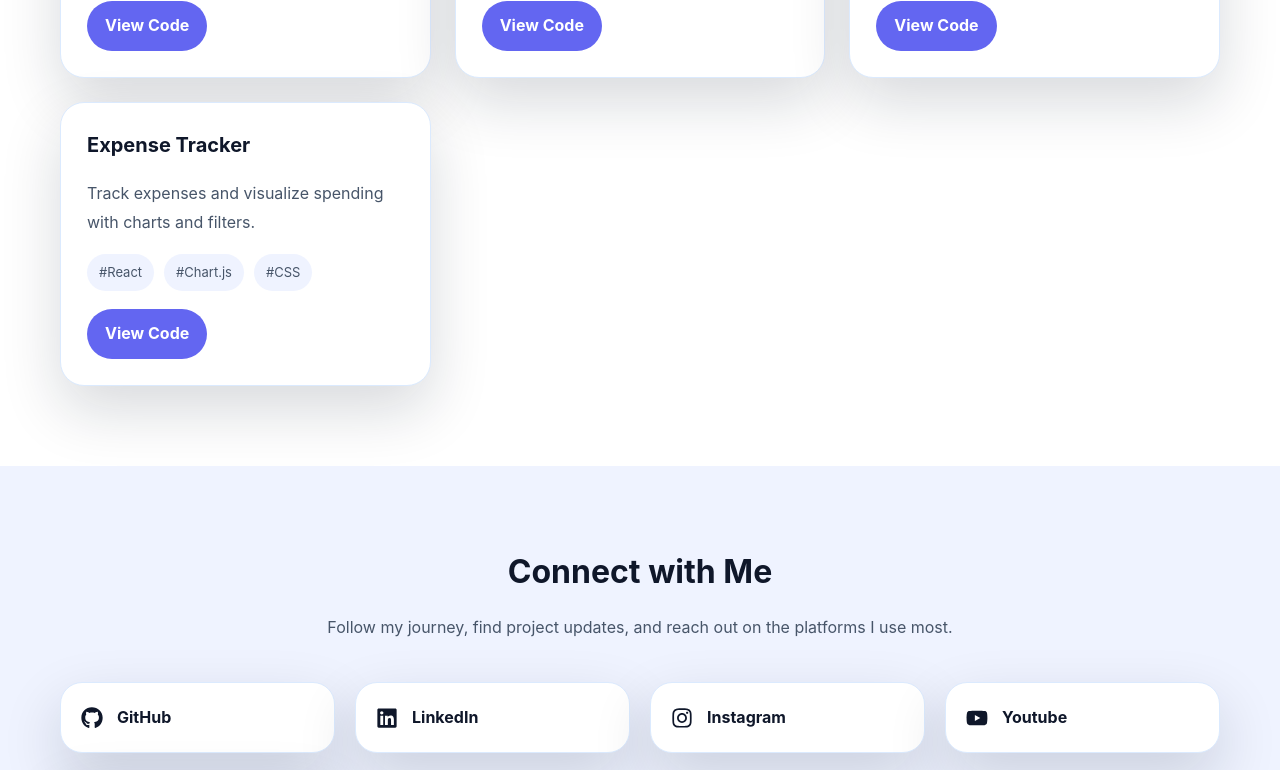
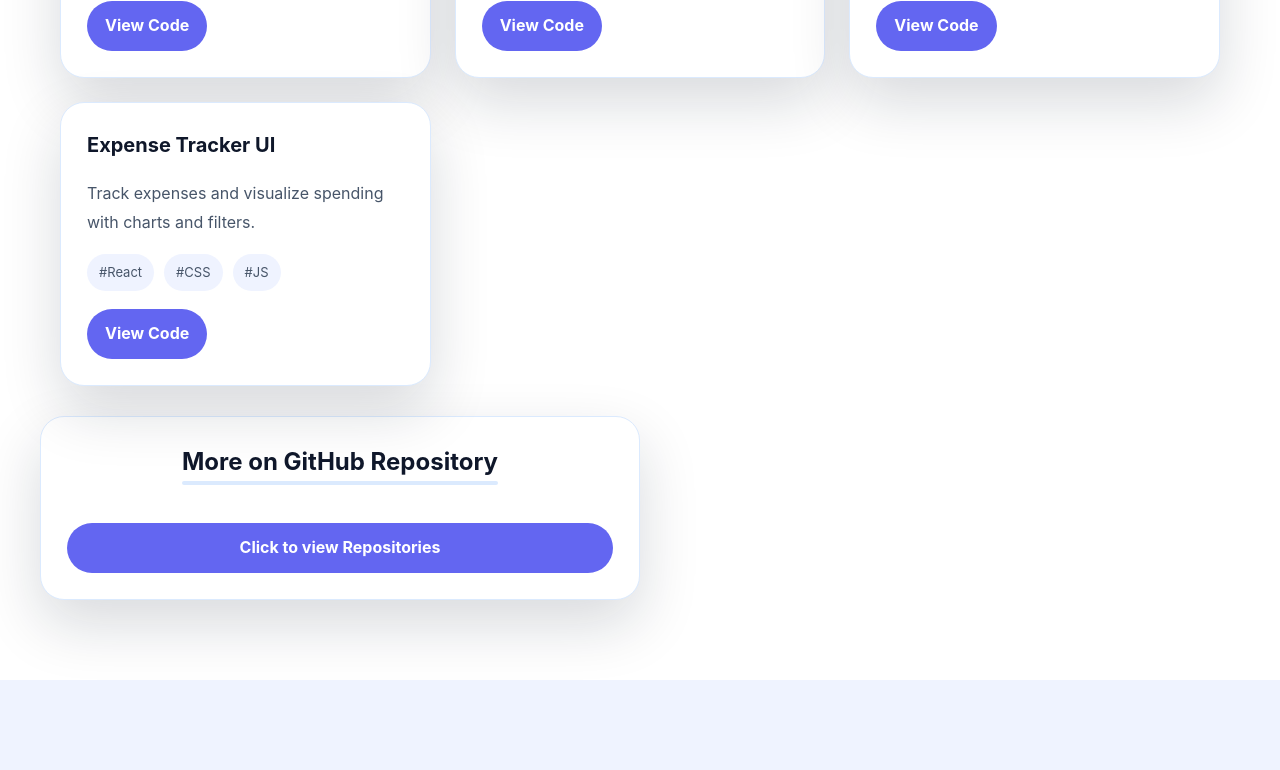
Before and after one commit to Shanmugasrivyshnav/Shanmuga-sri-vyshnav-Portfolio, a React (Create React App) app: page /projects in a window 1280 px wide. Shown: the part 671-1441 px from the top of the page. Built offline with nearby package versions, Linux system fonts and the light colour scheme.

Commit message:
change in the project section

```diff
--- a/src/Components/Projects/StyledProjects.js
+++ b/src/Components/Projects/StyledProjects.js
@@ -98,3 +98,50 @@ export const ProjectLink = styled.a`
     background: #4f46e5;
   }
 `;
+export const MoreOnGitHubContainer = styled.div`
+  display: flex;
+  flex-direction: column;
+  margin-top: 30px;
+  justify-content: center;
+  width: 50%;
+  background: ${(props) => props.theme.colorCard};
+  border: 1px solid ${(props) => props.theme.colorBorder};
+  border-radius: 24px;
+  padding: 26px;
+  gap: 18px;
+  box-shadow: ${(props) => props.theme.shadow};
+  @media screen and (max-width: 980px) {
+    width: 100%;
+  }
+`;
+
+export const HeadingGitHub = styled.h2`
+  max-width: 760px;
+  margin: 0 auto 20px;
+  text-align: center;
+
+  &::after {
+    content: "";
+    display: block;
+    width: auto;
+    height: 4px;
+    background: ${(props) => props.theme.colorBorder};
+    margin: 0 auto 0;
+    border-radius: 2px;
+  }
+`;
+export const LinkGitHub = styled.a`
+  display: inline-flex;
+  align-items: center;
+  justify-content: center;
+  padding: 12px 18px;
+  border-radius: 999px;
+  background: ${(props) => props.theme.colorAccent};
+  color: #fff;
+  font-weight: 700;
+  transition: transform 0.25s ease;
+  &:hover {
+    transform: translateY(-1px);
+    background: #4f46e5;
+  }
+`;
--- a/src/Components/Projects/project.js
+++ b/src/Components/Projects/project.js
@@ -11,15 +11,24 @@ import {
   ProjectTag,
   ProjectLinks,
   ProjectLink,
+  MoreOnGitHubContainer,
+  HeadingGitHub,
+  LinkGitHub,
 } from "./StyledProjects";
 
+const GitHubLink = [
+  {
+    gitHublink: "https://github.com/Shanmugasrivyshnav?tab=repositories",
+  },
+];
 const projectList = [
   {
     title: "Portfolio Website",
     description:
       "A responsive personal portfolio to showcase projects, skills, and contact details.",
     tags: ["React", "Styled Components", "Responsive"],
-    github: "",
+    github:
+      "https://github.com/Shanmugasrivyshnav/Shanmuga-sri-vyshnav-Portfolio",
   },
   {
     title: "Crypto Currency Ui",
@@ -29,18 +38,19 @@ const projectList = [
     github: "https://github.com/Shanmugasrivyshnav/cryptocurrency-ui-React-",
   },
   {
-    title: "Task Manager App",
+    title: "Login UI",
     description:
-      "A full stack task management system with CRUD and authentication support.",
+      "A basic of Login page with react UI with username and password.",
     tags: ["Node.js", "Express", "MongoDB"],
-    github: "https://github.com/Shanmugasrivyshnav/task-manager-app",
+    github: "https://github.com/Shanmugasrivyshnav/basic_login-app_React",
   },
   {
-    title: "Expense Tracker",
+    title: "Expense Tracker UI",
     description:
       "Track expenses and visualize spending with charts and filters.",
-    tags: ["React", "Chart.js", "CSS"],
-    github: "https://github.com/Shanmugasrivyshnav/expense-tracker",
+    tags: ["React", "CSS", "JS"],
+    github:
+      "https://github.com/Shanmugasrivyshnav/basic-expensive-manager_React",
   },
 ];
 
@@ -77,6 +87,16 @@ const Projects = () => {
           </ProjectCard>
         ))}
       </ProjectsGrid>
+      <MoreOnGitHubContainer>
+        <HeadingGitHub>More on GitHub Repository</HeadingGitHub>
+        <LinkGitHub
+          href={GitHubLink[0].gitHublink}
+          target="_blank"
+          alt="Link of GitHub"
+        >
+          Click to view Repositories
+        </LinkGitHub>
+      </MoreOnGitHubContainer>
     </ProjectsSection>
   );
 };
```
